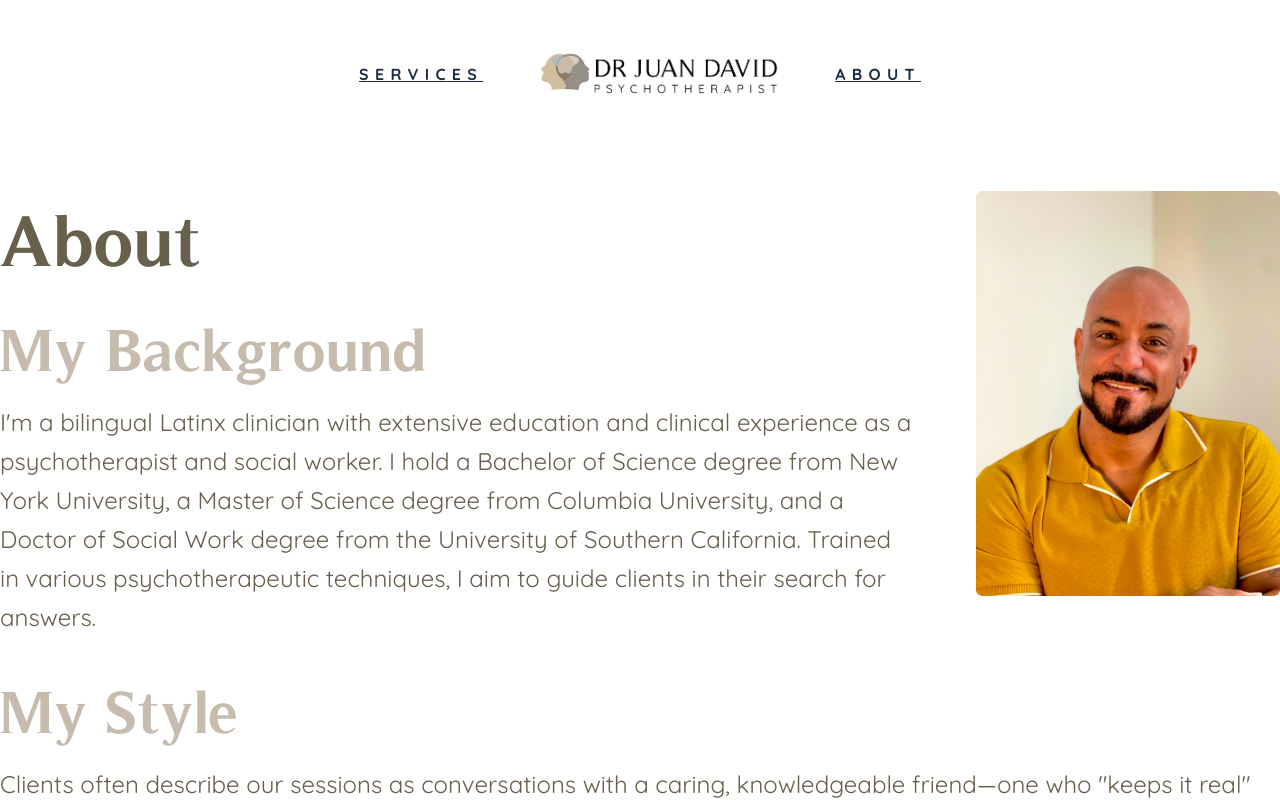
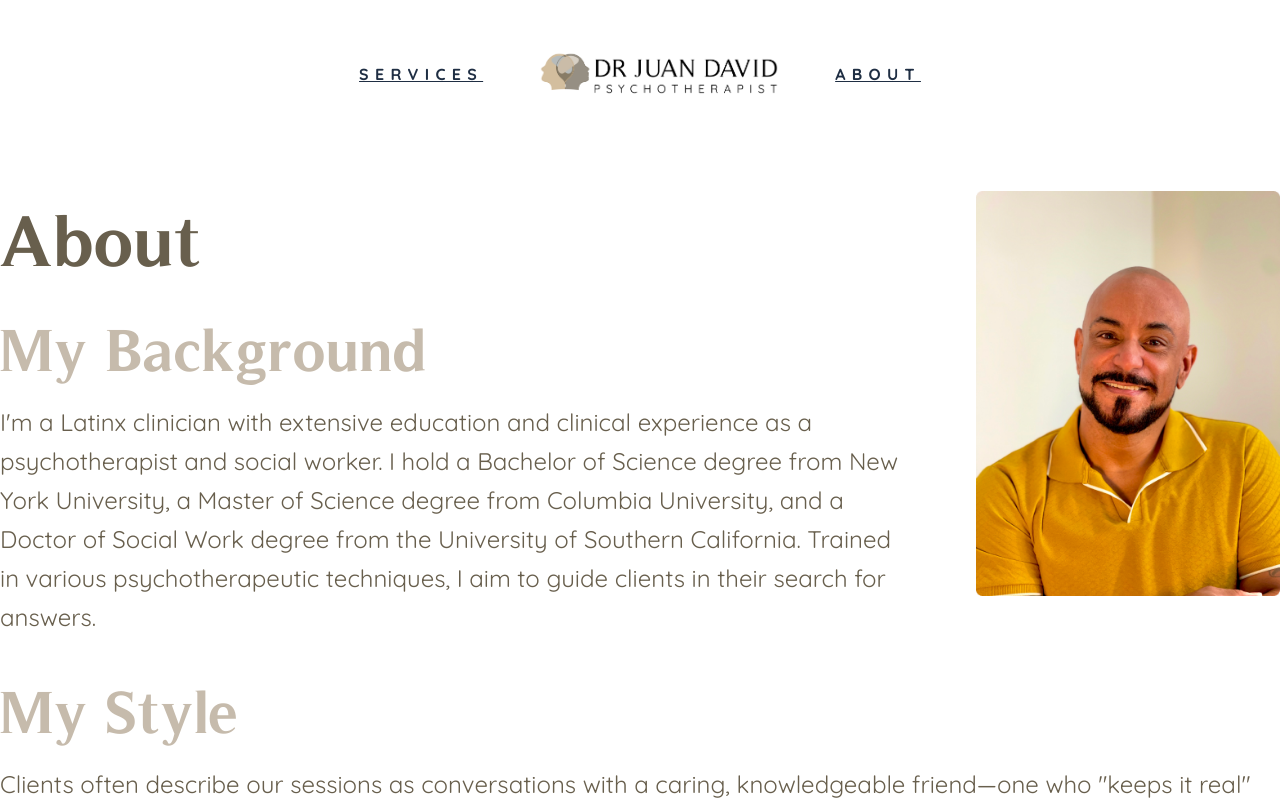
Before and after one commit to oss05/dr-juan-david, a Next.js app: page /about in a window 1280 px wide. Shown: the top 800 px of the page. Built offline with nearby package versions, Linux system fonts and the light colour scheme.

Commit message:
chore: delete bilingual word to /about page

```diff
--- a/app/about/page.jsx
+++ b/app/about/page.jsx
@@ -20,9 +20,9 @@ const About = () => {
               My Background
             </h3>
             <p className="text-2xl mt-6 text-greige quicksand leading-relaxed">
-              I'm a bilingual Latinx clinician with extensive education and
-              clinical experience as a psychotherapist and social worker. I hold
-              a Bachelor of Science degree from New York University, a Master of
+              I'm a Latinx clinician with extensive education and clinical
+              experience as a psychotherapist and social worker. I hold a
+              Bachelor of Science degree from New York University, a Master of
               Science degree from Columbia University, and a Doctor of Social
               Work degree from the University of Southern California. Trained in
               various psychotherapeutic techniques, I aim to guide clients in
```
